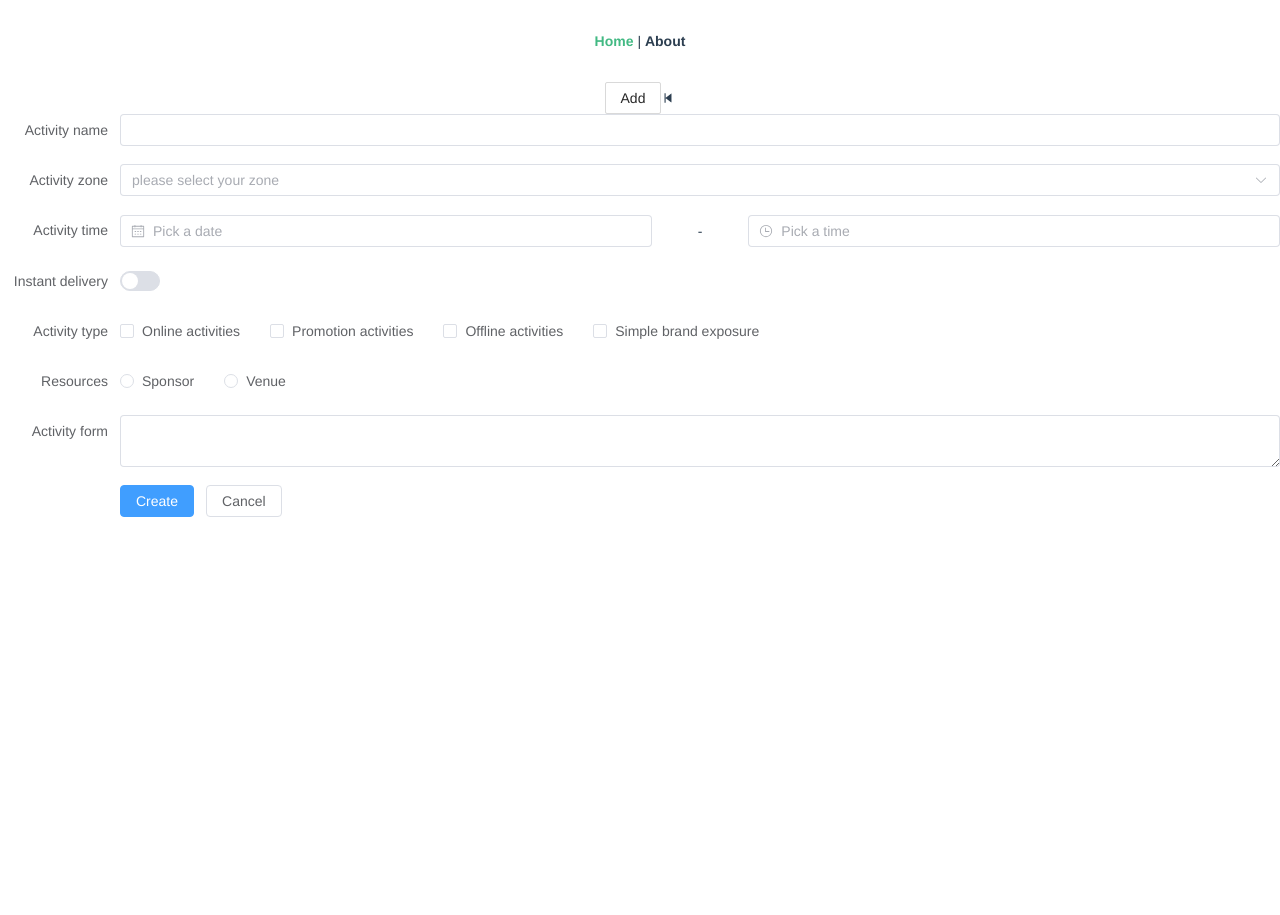
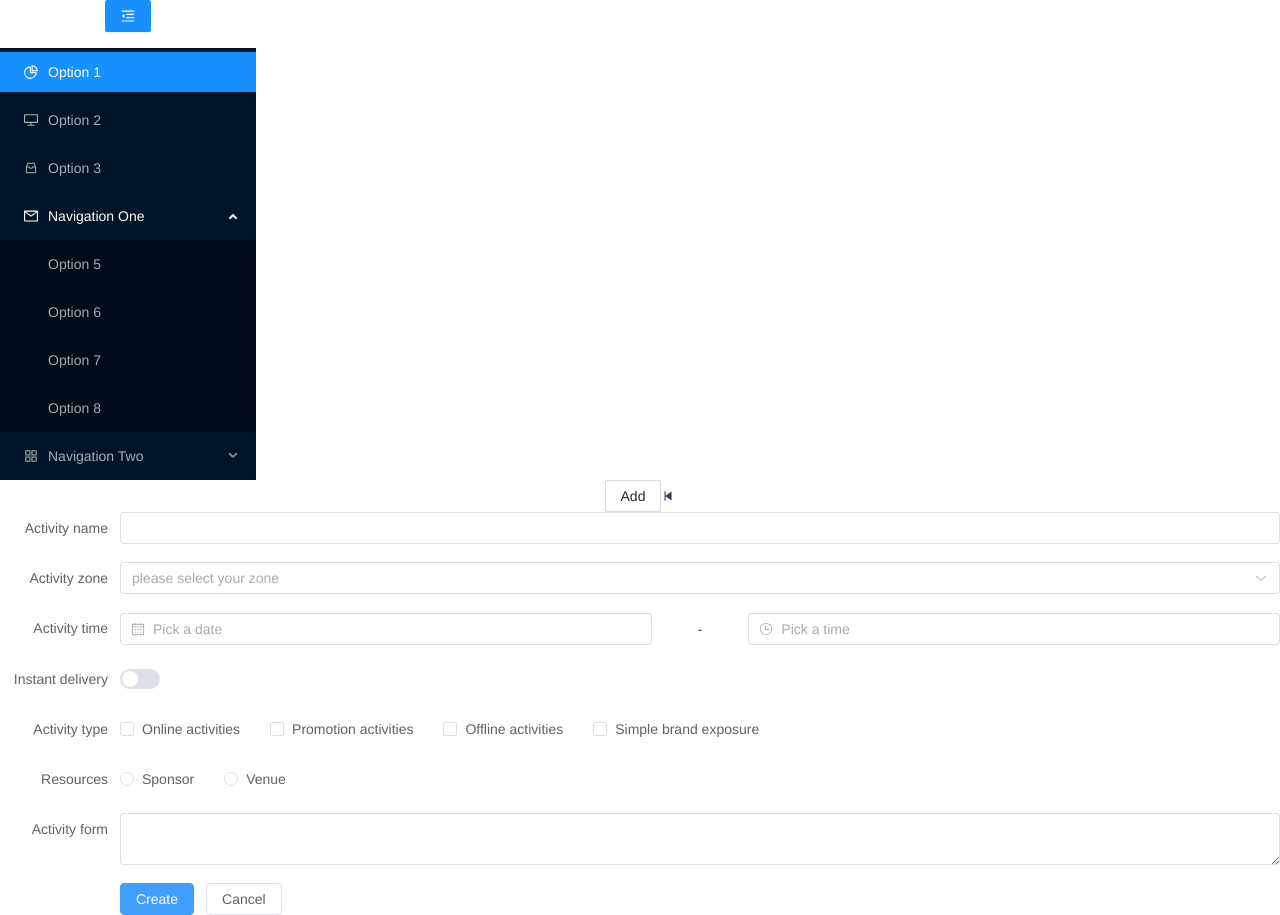
Before and after one commit to LiuYuanhuaG/vue-demo-gather, a Vue app: page / in a window 1280 px wide. Before the commit the page ends 800 px from the top, so only its background shows below. Built offline with nearby package versions, Linux system fonts and the light colour scheme.

Commit message:
初始化组件库配置修改

```diff
--- a/babel.config.js
+++ b/babel.config.js
@@ -1,11 +1,18 @@
+const AutoImport = require("unplugin-auto-import/webpack")
+const Components = require("unplugin-vue-components/webpack")
+const { ElementPlusResolver, AntDesignVueResolver } = require("unplugin-vue-components/resolvers") // 添加ant 与element puls的 自动导入
 
 module.exports = {
-  presets: [
-    '@vue/cli-plugin-babel/preset'
+  presets: ["@vue/cli-plugin-babel/preset"],
+  plugins: [
+    [
+      "import",
+      {
+        libraryName: "ant-design-vue",
+        libraryDirectory: "lib",
+        style: "css", // `style: true` 会加载 less 文件
+      },
+    ],
+
   ],
-  plugins: [['import', {
-    'libraryName': 'ant-design-vue',
-    'libraryDirectory': 'es',
-    'style': 'css' // `style: true` 会加载 less 文件
-  }]],
 }
--- a/src/App.vue
+++ b/src/App.vue
@@ -1,10 +1,11 @@
 <template>
 
   <ConfigProvider :locale="locale">
-    <nav>
+    <!-- <nav>
       <router-link to="/">Home</router-link> |
       <router-link to="/about">About</router-link>
-    </nav>
+    </nav> -->
+    <Menu></Menu>
     <router-view />
   </ConfigProvider>
 </template>
@@ -15,6 +16,8 @@ import dayjs from 'dayjs';
 import 'dayjs/locale/zh-cn';
 import { ref } from 'vue'
 import { ConfigProvider } from 'ant-design-vue';
+import Menu from '@/layout/Menu.vue'
+
 dayjs.locale('zh-cn');
 
 const locale = ref(zhCN)
--- /dev/null
+++ b/src/layout/Menu.vue
@@ -0,0 +1,98 @@
+<template>
+  <div style="width: 256px">
+    <a-button type="primary" style="margin-bottom: 16px" @click="toggleCollapsed">
+      <MenuUnfoldOutlined v-if="collapsed" />
+      <MenuFoldOutlined v-else />
+    </a-button>
+    <a-menu v-model:openKeys="openKeys" v-model:selectedKeys="selectedKeys" mode="inline" theme="dark"
+      :inline-collapsed="collapsed">
+      <a-menu-item key="1">
+        <template #icon>
+          <PieChartOutlined />
+        </template>
+        <span>Option 1</span>
+      </a-menu-item>
+      <a-menu-item key="2">
+        <template #icon>
+          <DesktopOutlined />
+        </template>
+        <span>Option 2</span>
+      </a-menu-item>
+      <a-menu-item key="3">
+        <template #icon>
+          <InboxOutlined />
+        </template>
+        <span>Option 3</span>
+      </a-menu-item>
+      <a-sub-menu key="sub1">
+        <template #icon>
+          <MailOutlined />
+        </template>
+        <template #title>Navigation One</template>
+        <a-menu-item key="5">Option 5</a-menu-item>
+        <a-menu-item key="6">Option 6</a-menu-item>
+        <a-menu-item key="7">Option 7</a-menu-item>
+        <a-menu-item key="8">Option 8</a-menu-item>
+      </a-sub-menu>
+      <a-sub-menu key="sub2">
+        <template #icon>
+          <AppstoreOutlined />
+        </template>
+        <template #title>Navigation Two</template>
+        <a-menu-item key="9">Option 9</a-menu-item>
+        <a-menu-item key="10">Option 10</a-menu-item>
+        <a-sub-menu key="sub3" title="Submenu">
+          <a-menu-item key="11">Option 11</a-menu-item>
+          <a-menu-item key="12">Option 12</a-menu-item>
+        </a-sub-menu>
+      </a-sub-menu>
+    </a-menu>
+  </div>
+</template>
+<script lang="ts">
+import { defineComponent, reactive, toRefs, watch } from 'vue';
+import {
+  MenuFoldOutlined,
+  MenuUnfoldOutlined,
+  PieChartOutlined,
+  MailOutlined,
+  DesktopOutlined,
+  InboxOutlined,
+  AppstoreOutlined,
+} from '@ant-design/icons-vue';
+export default defineComponent({
+  components: {
+    MenuFoldOutlined,
+    MenuUnfoldOutlined,
+    PieChartOutlined,
+    MailOutlined,
+    DesktopOutlined,
+    InboxOutlined,
+    AppstoreOutlined,
+  },
+  setup() {
+    const state = reactive({
+      collapsed: false,
+      selectedKeys: ['1'],
+      openKeys: ['sub1'],
+      preOpenKeys: ['sub1'],
+    });
+
+    watch(
+      () => state.openKeys,
+      (_val, oldVal) => {
+        state.preOpenKeys = oldVal;
+      },
+    );
+    const toggleCollapsed = () => {
+      state.collapsed = !state.collapsed;
+      state.openKeys = state.collapsed ? [] : state.preOpenKeys;
+    };
+
+    return {
+      ...toRefs(state),
+      toggleCollapsed,
+    };
+  },
+});
+</script>
--- a/src/main.ts
+++ b/src/main.ts
@@ -8,7 +8,8 @@ import zhCn from "element-plus/es/locale/lang/zh-cn"
 import * as ElIcons from "@element-plus/icons-vue"
 import * as AntIcons from "@ant-design/icons-vue"
 import Ant from "@/plugins/ant-design"
-
+// import "ant-design-vue/dist/antd.css" // or 'ant-design-vue/dist/antd.less'
+// import "ant-design-vue/lib/menu/style/css" // or 'ant-design-vue/dist/antd.less'
 const el = createApp(App)
 
 el.use(store)
--- a/src/plugins/ant-design.ts
+++ b/src/plugins/ant-design.ts
@@ -17,6 +17,7 @@ import {
   TimePicker,
   Checkbox,
 } from "ant-design-vue"
+
 const ant_design = {
   DatePicker,
   Form,
@@ -35,5 +36,7 @@ const ant_design = {
   Modal,
   TimePicker,
   Checkbox,
+  MenuItem: Menu.Item,
+  SubMenu: Menu.SubMenu,
 }
 export default ant_design
```
